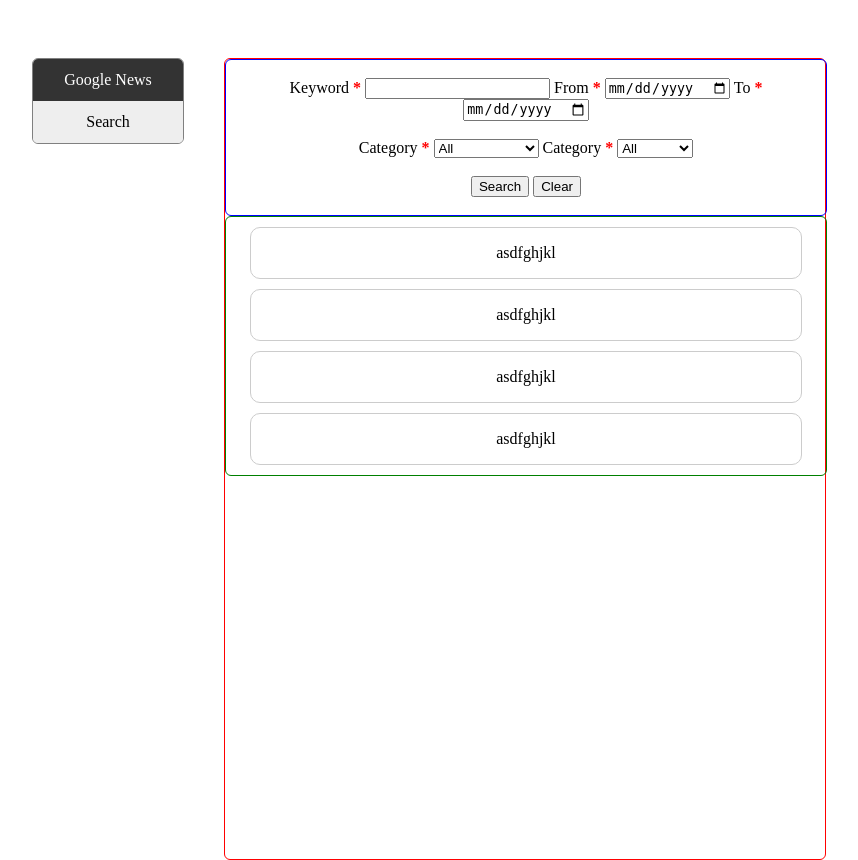
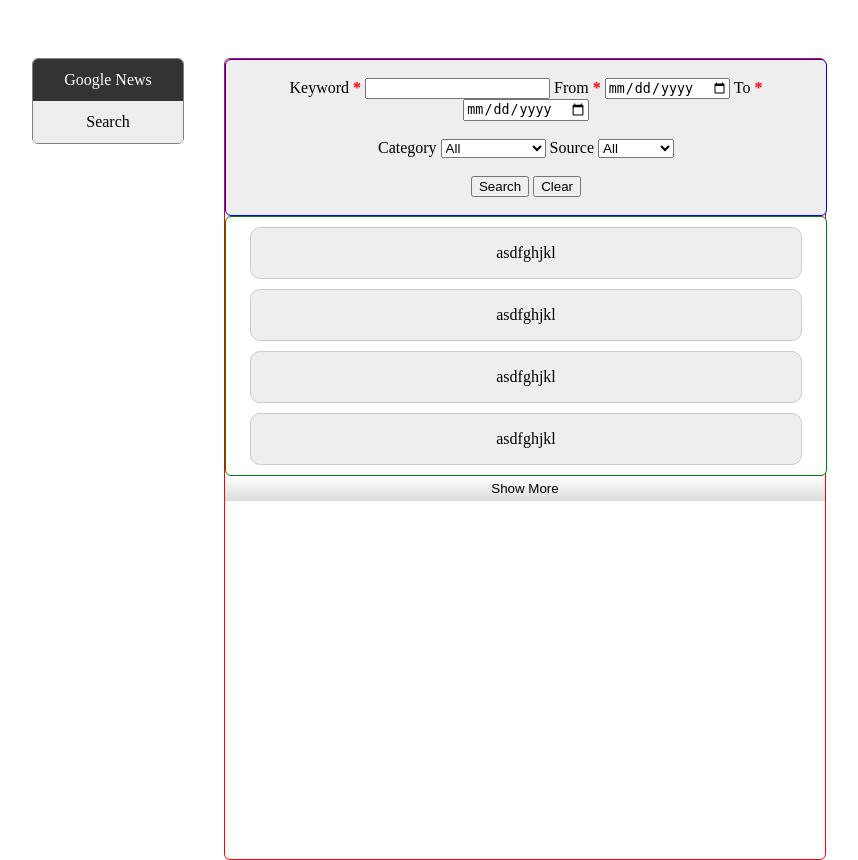
Before and after one commit to HuataoWen/Python-Flask-News-Web, a Flask app: page / in a window 1280 px wide. Shown: the whole page, without its empty margins (168-1026 px from the left). Run offline with Flask 2, Linux system fonts and the light colour scheme.

Commit message:
revise search area

```diff
--- a/static/style.css
+++ b/static/style.css
@@ -61,6 +61,7 @@ body {
     border: 1px solid blue;
     border-radius: 6px;
     text-align: center;
+    background-color: #eee;
 }
 
 .required-field:after {
@@ -76,6 +77,7 @@ body {
     border: 1px solid green;
     border-radius: 6px;
     margin: 0 auto;
+    background-color: white;
 }
 
 .block {
@@ -84,14 +86,18 @@ body {
     height: auto;
     border-radius:10px;
     border: 1px solid #ccc;
-    background: #fff;
+    background-color: #eee;
     margin: 10px auto;
+    cursor: default;
 }
 
 .block:hover {
     box-shadow: 0 0 11px rgba(33,33,33,.2);
 }
 
-.expand {
-
+.gradient-button {
+    width: 600px;
+    height: 25px;
+    border: none;
+    background-image: linear-gradient(white, Gainsboro);
 }
--- a/templates/home.html
+++ b/templates/home.html
@@ -18,17 +18,17 @@
             <br>
             <div>
               <label class="required-field">Keyword</label>
-              <input type="text" id="keyword" name="keyword">
+              <input type="text" id="keyword" name="keyword" required>
 
               <label class="required-field">From</label>
-              <input type="date" id="from" name="from">
+              <input type="date" id="from" name="from" required>
 
               <label class="required-field">To</label>
-              <input type="date" id="to" name="to">
+              <input type="date" id="to" name="to" required>
             </div>
             <br>
             <div>
-              <label class="required-field">Category</label>
+              <label>Category</label>
               <select id="categories">
                 <option value="All">All</option>
                 <option value="Business">Business</option>
@@ -40,8 +40,8 @@
                 <option value="Technology">Technology</option>
               </select>
 
-              <label class="required-field">Category</label>
-              <select id="categories">
+              <label>Source</label>
+              <select id="source">
                 <option value="All">All</option>
                 <option value="cnn">cnn</option>
                 <option value="fox-news">fox-news</option>
@@ -57,7 +57,7 @@
         </div>
 
         <div class="resultArea">
-          <div class="block">
+          <div class="block" onclick="alert('Hello! I am an alert box!!');">
             <p>asdfghjkl</p>
           </div>
 
@@ -74,6 +74,9 @@
           </div>
         </div>
 
+        <button id="gradient-button" class="gradient-button" type="button">Show More</button>
+
+
 
       </div>
     </body>
```
